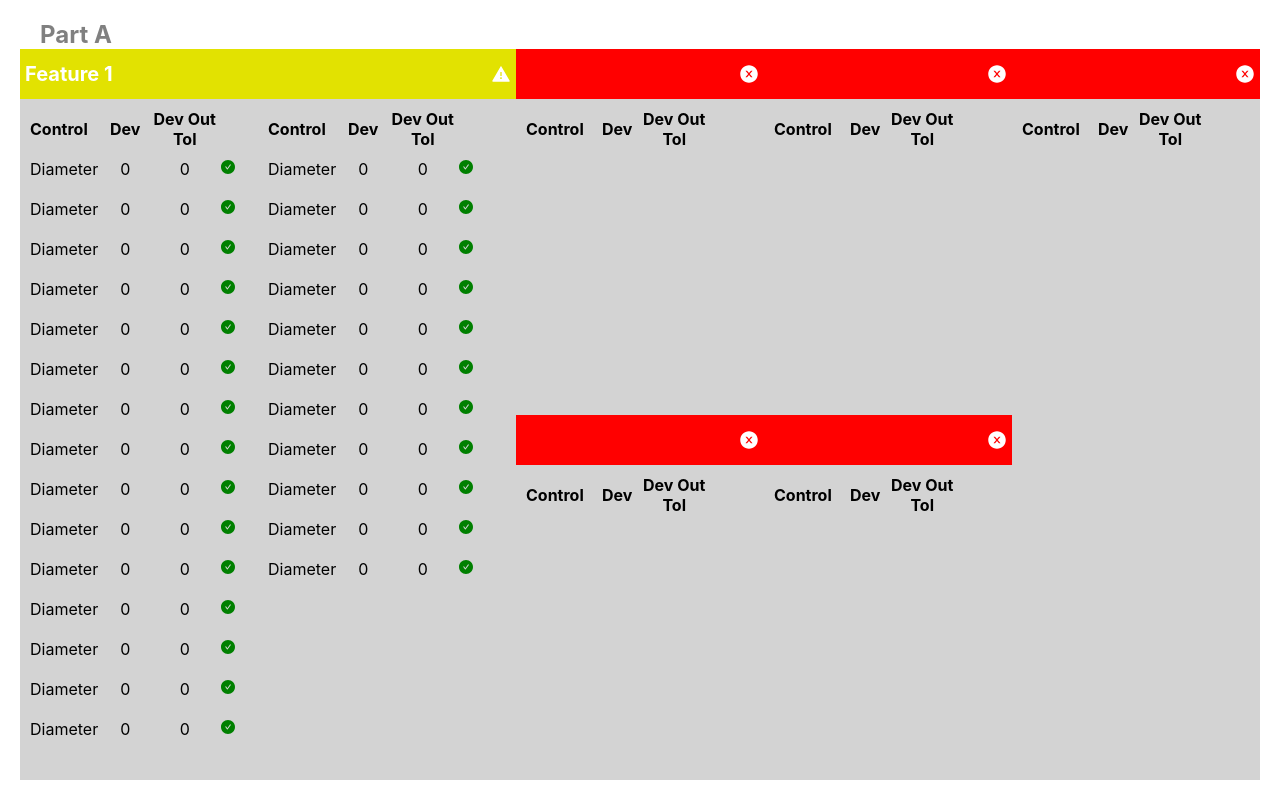
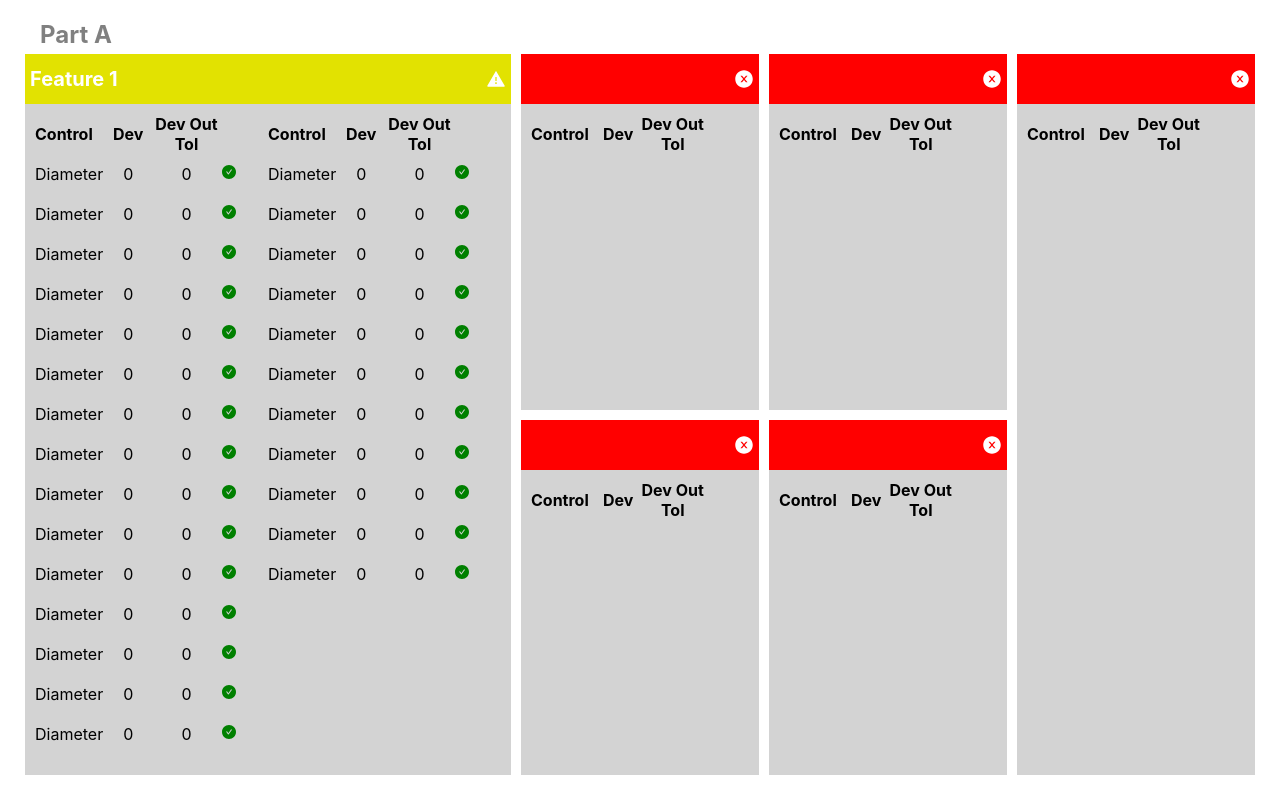
Before and after one commit to FedusAxioma/parts-dashboard, a React (Create React App) app: page / in a window 1280 px wide. Built offline with nearby package versions, Linux system fonts and the light colour scheme.

Commit message:
chore: fix layout

```diff
--- a/src/components/Dashboard/Dashboard.module.scss
+++ b/src/components/Dashboard/Dashboard.module.scss
@@ -1,14 +1,16 @@
+$padding: 20px;
+
 .container {
 	display: flex;
 	flex: 1;
 	flex-direction: column;
-	height: calc(100% - 40px);
+	height: calc(100% - calc(2 * #{$padding}));
 	padding: 20px;
 
 	.name {
 		color: grey;
 		font-size: 24px;
 		font-weight: bold;
-		padding: 20px;
+		padding: $padding;
 	}
 }
--- a/src/components/FeatureGrid/FeatureGrid.module.scss
+++ b/src/components/FeatureGrid/FeatureGrid.module.scss
@@ -1,28 +1,32 @@
 .featureGrid {
-	background-color: lightgray;
-	// margin: 5px;
 	display: flex;
 	flex-direction: column;
+
+	.featureContainer {
+		background-color: lightgray;
+		display: flex;
 		flex: 1;
+		flex-direction: column;
+		margin: 5px;
 
 		.controlsContainer {
 			display: flex;
+			flex: 1;
 			flex-direction: column;
 			padding: 10px;
-		flex: 1;
 
 			.controlsHeaders {
-			width: 100%;
 				display: flex;
 			}
 
 			.controlsValues {
 				display: flex;
+				height: 500px;
+				flex: 1;
 				flex-direction: column;
-			flex: 1;
 				flex-wrap: wrap;
 				overflow: hidden;
-			height: 500px;
 			}
 		}
 	}
+}
--- a/src/components/FeatureGrid/FeatureGrid.tsx
+++ b/src/components/FeatureGrid/FeatureGrid.tsx
@@ -17,7 +17,7 @@ const FeatureGrid: React.FC<FeatureGridProps> = ({ colSpan, feature, children })
 		<div className={styles.featureGrid} style={{ flex: colsTotal }}>
 			{
 				children || (
-					<React.Fragment>
+					<div className={styles.featureContainer}>
 						<FeatureHeader title={feature?.name || ''} status={feature?.status || 'ERROR'} />
 						<div className={styles.controlsContainer}>
 							<div className={styles.controlsHeaders}>
@@ -35,7 +35,7 @@ const FeatureGrid: React.FC<FeatureGridProps> = ({ colSpan, feature, children })
 								}
 							</div>
 						</div>
-					</React.Fragment>
+					</div>
 				)
 			}
 		</div>
```
Lines whose indentation alone changed are shown as unchanged.
